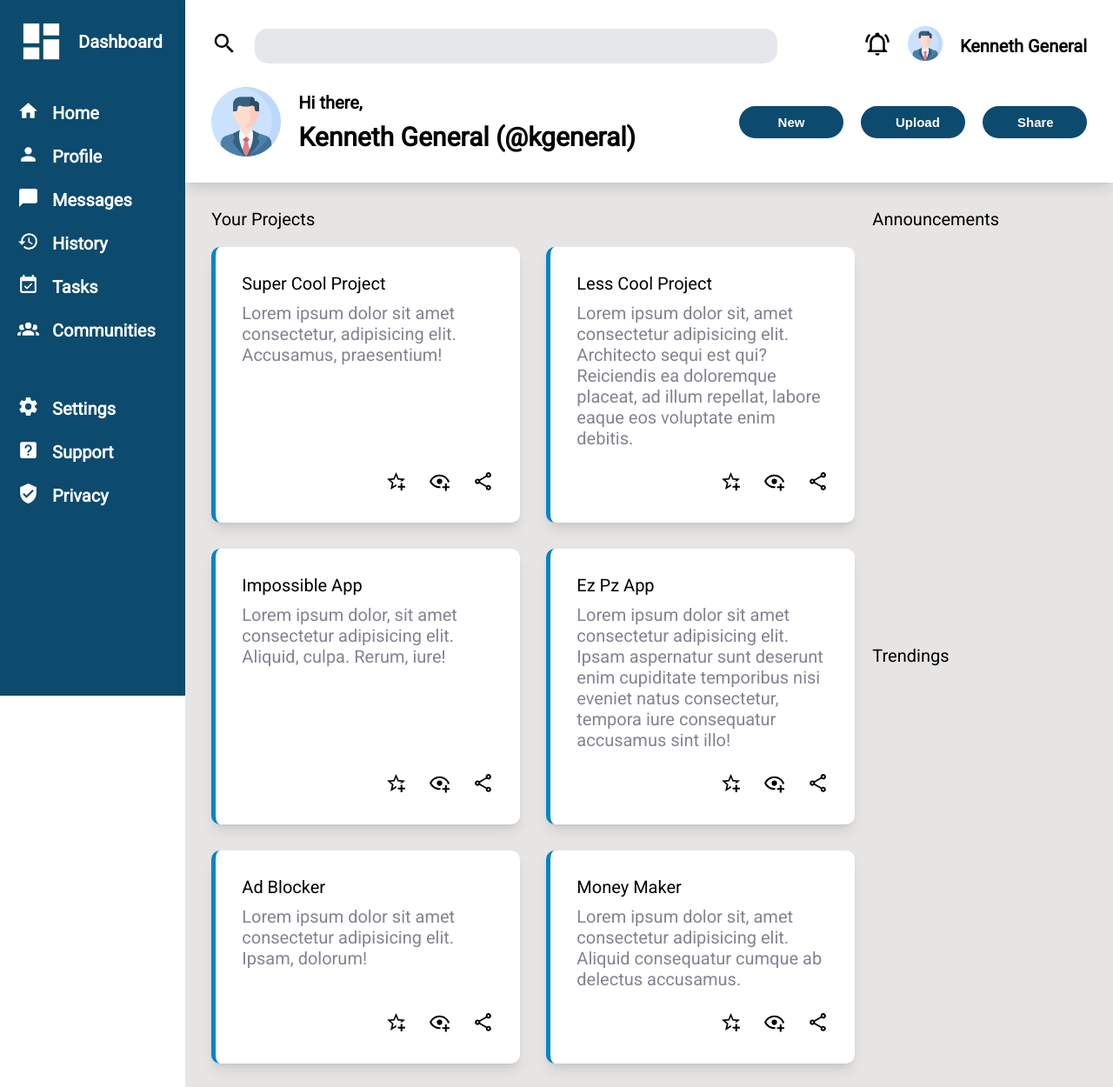
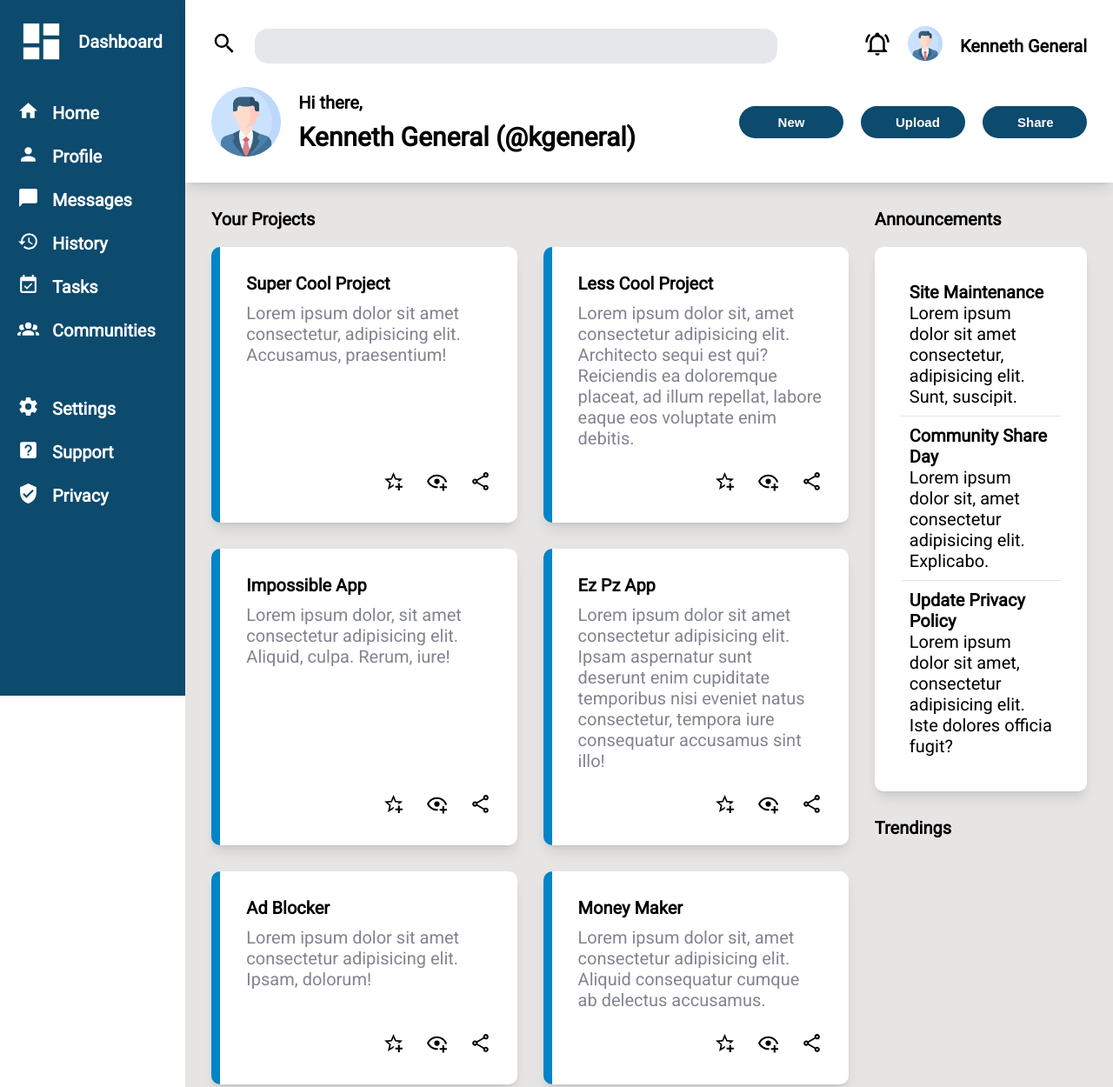
Before and after one commit to kennethlorenz/admin-dashboard, a plain HTML site: page index.html in a window 1280 px wide. Shown: the top 1250 px of the page at 87% size. Drawn offline with Linux system fonts and the light colour scheme.

Commit message:
Add announcement content

```diff
--- a/index.html
+++ b/index.html
@@ -136,11 +136,11 @@
       </div>
       <div class="main">
         <div class="projects">
-          <div>Your Projects</div>
+          <div class="title">Your Projects</div>
           <div class="cards">
             <div class="card">
               <div class="card-content">
-                <div class="card-header">Super Cool Project</div>
+                <div class="title">Super Cool Project</div>
                 <div class="card-info">
                   Lorem ipsum dolor sit amet consectetur, adipisicing elit.
                   Accusamus, praesentium!
@@ -169,7 +169,7 @@
             </div>
             <div class="card">
               <div class="card-content">
-                <div class="card-header">Less Cool Project</div>
+                <div class="title">Less Cool Project</div>
                 <div class="card-info">
                   Lorem ipsum dolor sit, amet consectetur adipisicing elit.
                   Architecto sequi est qui? Reiciendis ea doloremque placeat, ad
@@ -199,7 +199,7 @@
             </div>
             <div class="card">
               <div class="card-content">
-                <div class="card-header">Impossible App</div>
+                <div class="title">Impossible App</div>
                 <div class="card-info">
                   Lorem ipsum dolor, sit amet consectetur adipisicing elit.
                   Aliquid, culpa. Rerum, iure!
@@ -228,7 +228,7 @@
             </div>
             <div class="card">
               <div class="card-content">
-                <div class="card-header">Ez Pz App</div>
+                <div class="title">Ez Pz App</div>
                 <div class="card-info">
                   Lorem ipsum dolor sit amet consectetur adipisicing elit. Ipsam
                   aspernatur sunt deserunt enim cupiditate temporibus nisi
@@ -259,7 +259,7 @@
             </div>
             <div class="card">
               <div class="card-content">
-                <div class="card-header">Ad Blocker</div>
+                <div class="title">Ad Blocker</div>
                 <div class="card-info">
                   Lorem ipsum dolor sit amet consectetur adipisicing elit.
                   Ipsam, dolorum!
@@ -288,7 +288,7 @@
             </div>
             <div class="card">
               <div class="card-content">
-                <div class="card-header">Money Maker</div>
+                <div class="title">Money Maker</div>
                 <div class="card-info">
                   Lorem ipsum dolor sit, amet consectetur adipisicing elit.
                   Aliquid consequatur cumque ab delectus accusamus.
@@ -317,8 +317,33 @@
             </div>
           </div>
         </div>
-        <div class="announcements">Announcements</div>
-        <div class="trendings">Trendings</div>
+        <div class="announcements">
+          <div class="title">Announcements</div>
+          <div class="card">
+            <div class="announcement">
+              <div class="title">Site Maintenance</div>
+              <div class="info">
+                Lorem ipsum dolor sit amet consectetur, adipisicing elit. Sunt,
+                suscipit.
+              </div>
+            </div>
+            <div class="announcement">
+              <div class="title">Community Share Day</div>
+              <div class="info">
+                Lorem ipsum dolor sit, amet consectetur adipisicing elit.
+                Explicabo.
+              </div>
+            </div>
+            <div class="announcement">
+              <div class="title">Update Privacy Policy</div>
+              <div class="info">
+                Lorem ipsum dolor sit amet, consectetur adipisicing elit. Iste
+                dolores officia fugit?
+              </div>
+            </div>
+          </div>
+        </div>
+        <div class="trendings"><div class="title">Trendings</div></div>
       </div>
     </div>
   </body>
--- a/style.css
+++ b/style.css
@@ -35,6 +35,10 @@ body {
 
 .logo {
   width: 2.5rem;
+}
+
+.title {
+  font-weight: 800;
 }
 
 /* sidebar */
@@ -178,13 +182,26 @@ label {
   grid-template: 1fr 1fr/ 3fr 1fr;
   background-color: var(--primary-gray);
   padding: 3rem;
+  gap: 3rem;
+}
+
+.projects,
+.announcements,
+.trendings {
+  display: flex;
+  flex-direction: column;
   gap: 2rem;
+}
+
+.card {
+  background-color: white;
+  padding: 3rem;
+  border-radius: 1rem;
+  box-shadow: var(--box-shadow);
 }
 
 .projects {
   grid-row: 1/3;
-  gap: 2rem;
-  display: grid;
 }
 
 .projects .cards {
@@ -194,11 +211,7 @@ label {
 }
 
 .cards .card {
-  background-color: white;
-  padding: 3rem;
-  border-radius: 1rem;
-  border-left: var(--secondary-color) 5px solid;
-  box-shadow: var(--box-shadow);
+  border-left: var(--secondary-color) 1rem solid;
   display: flex;
   flex-direction: column;
   gap: 2.5rem;
@@ -219,6 +232,19 @@ label {
 .announcements {
 }
 
+.announcements .card {
+  padding: 3rem;
+}
+
+.announcements .card .announcement {
+  padding: 1rem;
+}
+
+.announcement:nth-child(1),
+.announcement:nth-child(2) {
+  border-bottom: 1px solid var(--primary-gray);
+}
+
 .trendings {
   grid-column: 2/3;
 }
```
